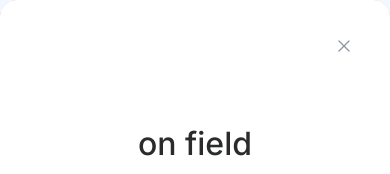
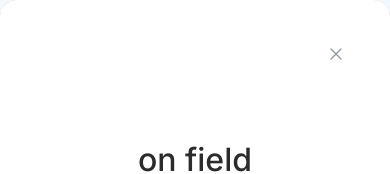
Before and after one commit to studio-bicofino/bicofino-ds, a Next.js app in the folder apps/web/: page / in a window 390 px wide. Both pictures are taken after a click on the button "Menu". Shown: the top 174 px of the page. Built offline with nearby package versions, Linux system fonts and the light colour scheme.

Commit message:
touch: padding 4→12 nos botões hamburger e fechar (28px→44px)
Co-Authored-By: Claude Sonnet 4.6 <noreply@anthropic.com>

```diff
--- a/apps/web/components/layout/Header.tsx
+++ b/apps/web/components/layout/Header.tsx
@@ -98,7 +98,7 @@ export function Header({ onMenuOpen }: HeaderProps) {
             display: 'flex',
             alignItems: 'center',
             justifyContent: 'center',
-            padding: 4,
+            padding: 12,
             opacity: 0.7,
             transition: 'opacity 150ms ease-out',
           }}
--- a/apps/web/components/layout/MobileMenu.tsx
+++ b/apps/web/components/layout/MobileMenu.tsx
@@ -116,7 +116,7 @@ export function MobileMenu({ isOpen, onClose }: MobileMenuProps) {
                 color: 'var(--bf-text-secondary)',
                 display: 'flex',
                 alignItems: 'center',
-                padding: 4,
+                padding: 12,
                 opacity: 0.7,
                 transition: 'opacity 150ms ease-out',
               }}
```
